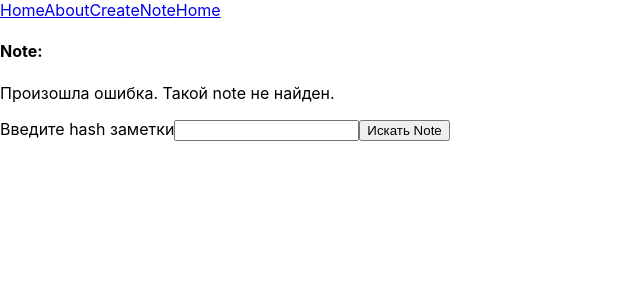
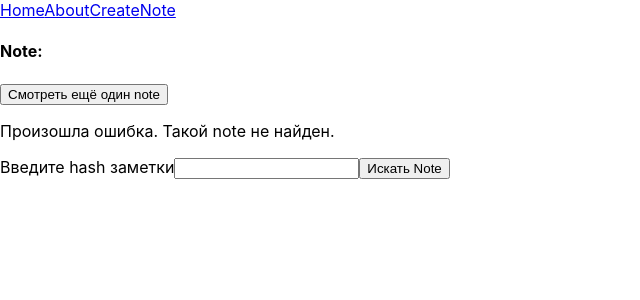
Before and after one commit to Kosta45/link-shield, a React (Create React App) app in the folder react_project/: page /note in a window 1280 px wide. Shown: the top 300 px of the page, without its empty margins (0-640 px from the left). Built offline with nearby package versions, Linux system fonts and the light colour scheme; the HTML template or start-up script is replaced by a standard one.

Commit message:
Note func searchNote

```diff
--- a/react_project/src/App.jsx
+++ b/react_project/src/App.jsx
@@ -23,7 +23,6 @@ function App() {
         <Link to="/about">About</Link>
         <Link to="/create">Create</Link>
         <Link to='/note'>Note</Link>
-        <Link to="/">Home</Link>
       </header>
       <Routes>
         <Route path="/" element={<Main/>}></Route>
--- a/react_project/src/components/Note.jsx
+++ b/react_project/src/components/Note.jsx
@@ -38,7 +38,7 @@ const Note = () => {
                 } else if (!response.result) {
                     setLineClass('hide');
                     setFormClass('hide');
-                    setErrorClass('')
+                    setErrorClass('');
                 }
             })
         }
@@ -62,11 +62,18 @@ const Note = () => {
 
     }
 
+    const searchNote = () => {
+        window.location.href = env.url;
+    }
+
     return (
         <div>
         <div className={lineClass}>
             <h4>Note:</h4>
             <div>{noteText}</div>
+            <div>
+                <button onClick={searchNote}>Смотреть ещё один note</button>
+            </div>
         </div>
         <div className={errorClass}>
             <p>Произошла ошибка. Такой note не найден.</p>
```
